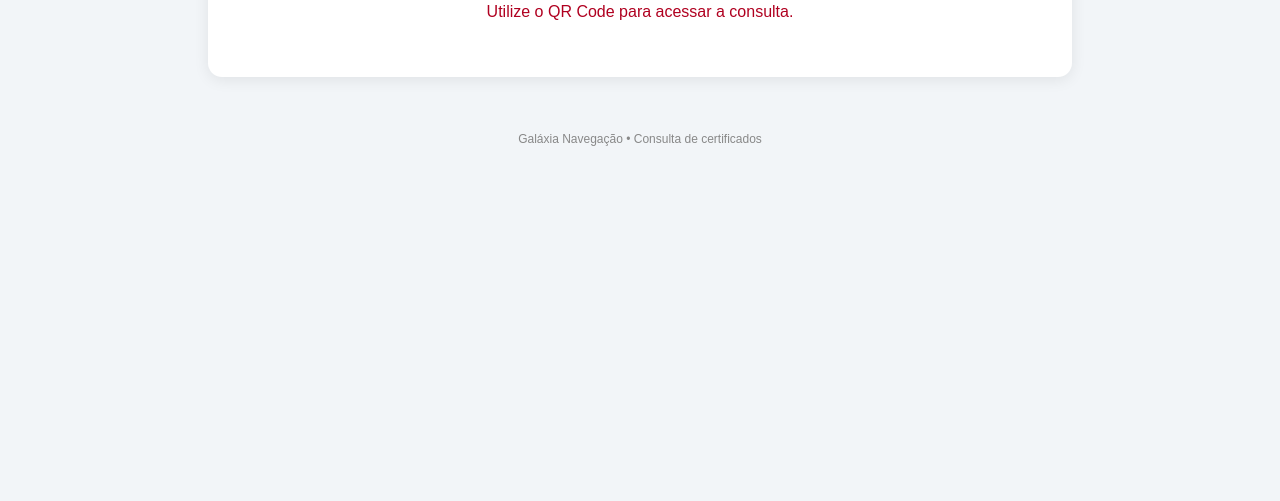
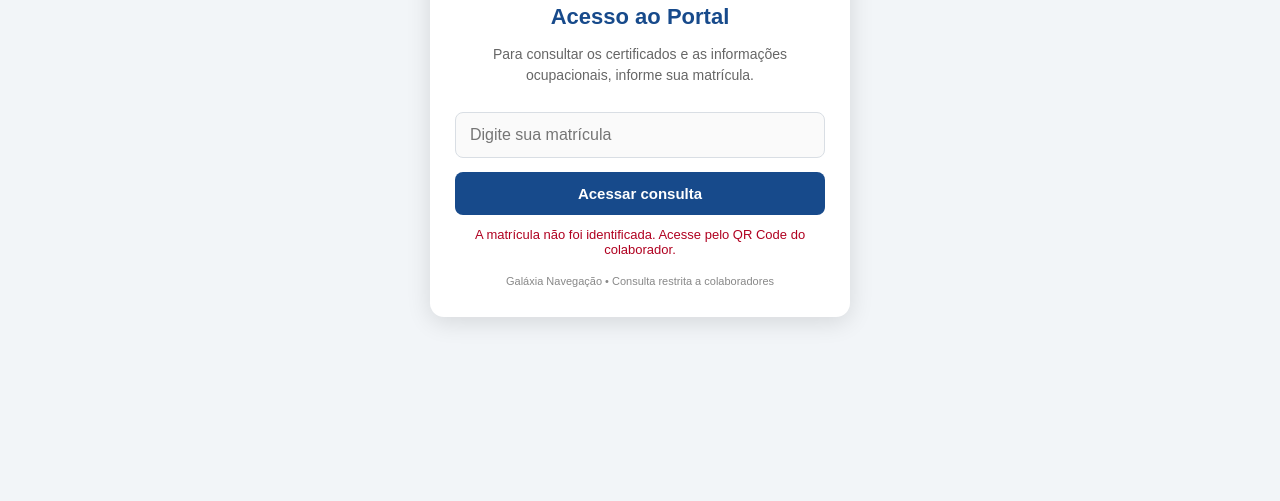
Before and after one commit to Galaxia-QSMS/certificados-tripulantes, a plain HTML site: page index.html in a window 1280 px wide. Shown: the part 299-800 px from the top of the page. Drawn offline with Linux system fonts and the light colour scheme.

Commit message:
Update index.html

```diff
--- a/index.html
+++ b/index.html
@@ -650,12 +650,142 @@
 
         }
 
+
+        /* =====================================================
+           TELA INICIAL DE ACESSO
+        ===================================================== */
+
+        .bloqueio-acesso {
+            position: fixed;
+            inset: 0;
+            z-index: 99999;
+            display: flex;
+            align-items: center;
+            justify-content: center;
+            padding: 20px;
+            background: #f2f5f8;
+        }
+
+        .caixa-acesso {
+            width: 100%;
+            max-width: 420px;
+            padding: 30px 25px;
+            background: #ffffff;
+            border-radius: 14px;
+            border-top: 5px solid #f2c300;
+            box-shadow: 0 5px 24px rgba(0,0,0,0.12);
+            text-align: center;
+        }
+
+        .logo-acesso {
+            display: block;
+            width: 80%;
+            max-width: 230px;
+            height: auto;
+            margin: 0 auto 20px;
+        }
+
+        .caixa-acesso h2 {
+            margin: 0 0 10px;
+            color: #174a8b;
+            font-size: 22px;
+        }
+
+        .caixa-acesso p {
+            color: #666;
+            font-size: 14px;
+            line-height: 1.5;
+        }
+
+        .campo-acesso {
+            width: 100%;
+            margin-top: 12px;
+            padding: 13px 14px;
+            border: 1px solid #d9dee4;
+            border-radius: 8px;
+            font-size: 16px;
+            box-sizing: border-box;
+        }
+
+        .campo-acesso:focus {
+            outline: none;
+            border-color: #174a8b;
+            box-shadow: 0 0 0 2px rgba(23,74,139,0.10);
+        }
+
+        .botao-acesso {
+            width: 100%;
+            margin-top: 14px;
+            padding: 13px;
+            border: none;
+            border-radius: 8px;
+            background: #174a8b;
+            color: #ffffff;
+            font-size: 15px;
+            font-weight: bold;
+            cursor: pointer;
+        }
+
+        .botao-acesso:hover {
+            background: #123b70;
+        }
+
+        .mensagem-acesso {
+            min-height: 20px;
+            margin-top: 12px;
+            color: #b00020;
+            font-size: 13px;
+        }
+
+        .aviso-acesso {
+            margin-top: 18px;
+            color: #888;
+            font-size: 11px;
+        }
+
     </style>
 
 </head>
 
 
 <body>
+
+
+<div id="bloqueioAcesso" class="bloqueio-acesso">
+    <section class="caixa-acesso" aria-labelledby="tituloAcesso">
+        <img
+            class="logo-acesso"
+            src="Logo%20-%20Fonte%20Azul.png"
+            alt="Galáxia Navegação"
+        >
+
+        <h2 id="tituloAcesso">Acesso ao Portal</h2>
+        <p>
+            Para consultar os certificados e as informações ocupacionais,
+            informe sua matrícula.
+        </p>
+
+        <form id="formAcesso">
+            <input
+                id="codigoAcesso"
+                class="campo-acesso"
+                type="password"
+                inputmode="text"
+                autocomplete="off"
+                placeholder="Digite sua matrícula"
+                aria-label="Matrícula de acesso"
+                required
+            >
+            <button class="botao-acesso" type="submit">Acessar consulta</button>
+            <div id="mensagemAcesso" class="mensagem-acesso" role="alert"></div>
+        </form>
+
+        <div class="aviso-acesso">
+            Galáxia Navegação • Consulta restrita a colaboradores
+        </div>
+    </section>
+</div>
+
 
 
 <!-- =========================================================
@@ -728,6 +858,46 @@
     const matricula =
         parametros.get("matricula");
 
+    // =====================================================
+    // TELA DE ACESSO: EXIGE A MATRÍCULA ANTES DA CONSULTA
+    // Observação: é uma barreira simples para desencorajar
+    // acessos casuais, não uma autenticação segura.
+    // =====================================================
+
+    const formularioAcesso = document.getElementById("formAcesso");
+    const campoCodigoAcesso = document.getElementById("codigoAcesso");
+    const mensagemAcesso = document.getElementById("mensagemAcesso");
+    const bloqueioAcesso = document.getElementById("bloqueioAcesso");
+
+    if (!matricula) {
+        campoCodigoAcesso.disabled = true;
+        formularioAcesso.querySelector("button").disabled = true;
+        mensagemAcesso.textContent =
+            "A matrícula não foi identificada. Acesse pelo QR Code do colaborador.";
+    } else {
+        campoCodigoAcesso.focus();
+    }
+
+    formularioAcesso.addEventListener("submit", function(evento) {
+        evento.preventDefault();
+
+        const codigoDigitado = campoCodigoAcesso.value.trim();
+        const matriculaEsperada = String(matricula || "").trim();
+
+        if (
+            codigoDigitado !== "" &&
+            matriculaEsperada !== "" &&
+            codigoDigitado.toLocaleUpperCase("pt-BR") ===
+                matriculaEsperada.toLocaleUpperCase("pt-BR")
+        ) {
+            bloqueioAcesso.style.display = "none";
+        } else {
+            mensagemAcesso.textContent =
+                "Código inválido. Confira sua matrícula e tente novamente.";
+            campoCodigoAcesso.value = "";
+            campoCodigoAcesso.focus();
+        }
+    });
 
     const conteudo =
         document.getElementById("conteudo");
```
